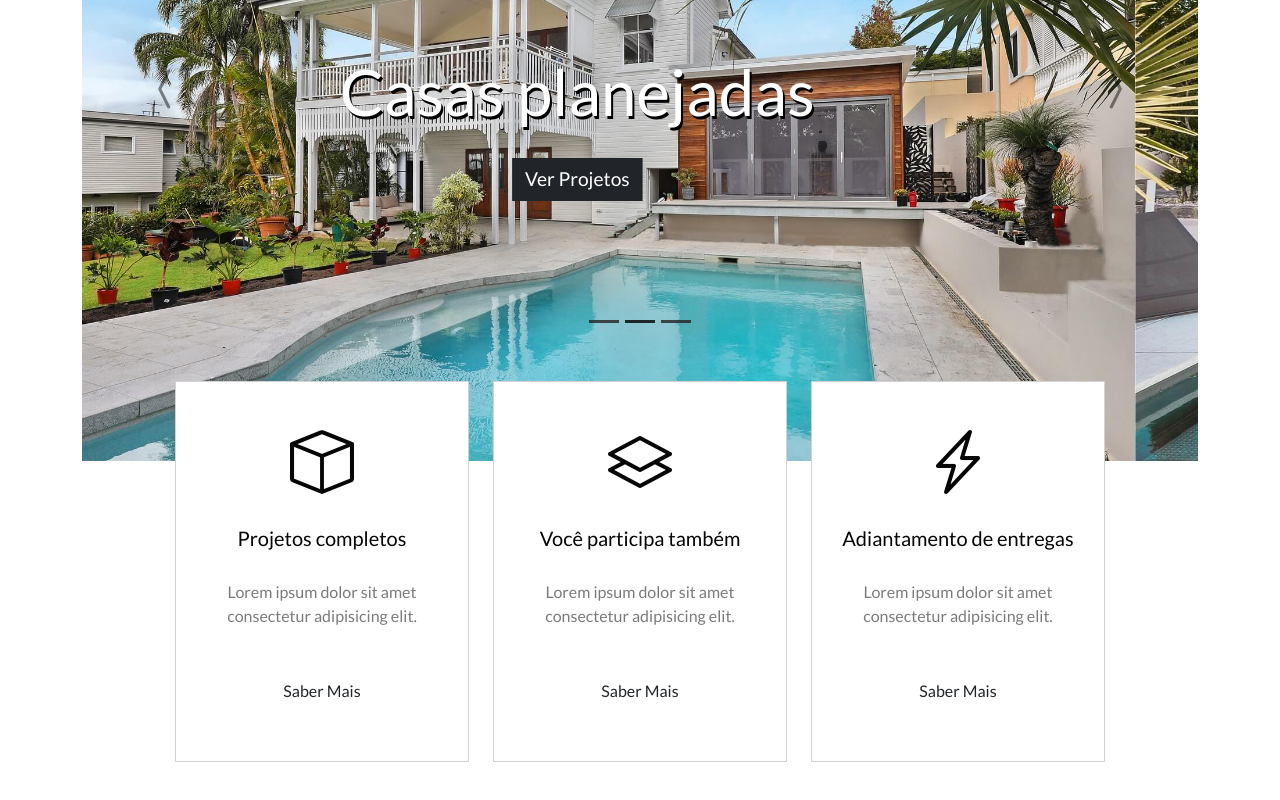
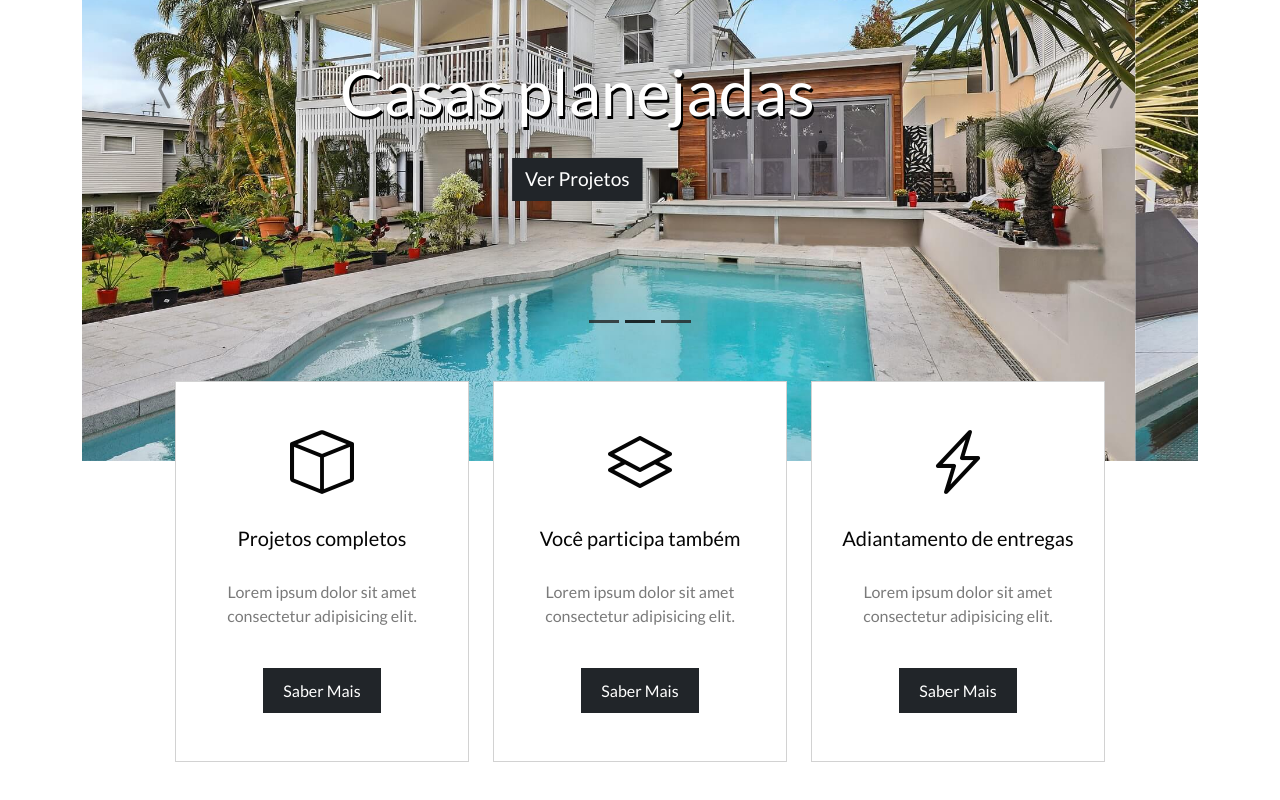
Before and after one commit to MarcoM3l0/BootstrapJourney, a plain HTML site: page index.html in a window 1280 px wide. Shown: the part 411-1211 px from the top of the page. Drawn offline with nearby package versions, Linux system fonts and the light colour scheme.

```diff
--- a/index.html
+++ b/index.html
@@ -149,7 +149,7 @@
                         <div class="card-body">
                             <h5 class="card-title primary-color">Projetos completos</h5>
                             <p class="card-text secondary-color">Lorem ipsum dolor sit amet consectetur adipisicing elit.</p>
-                            <a href="#" class="btn bnt-dark">Saber Mais</a>
+                            <a href="#" class="btn btn-dark">Saber Mais</a>
                         </div>
                     </div>
                 </div>
@@ -160,7 +160,7 @@
                         <div class="card-body">
                             <h5 class="card-title primary-color">Você participa também</h5>
                             <p class="card-text secondary-color">Lorem ipsum dolor sit amet consectetur adipisicing elit.</p>
-                            <a href="#" class="btn bnt-dark">Saber Mais</a>
+                            <a href="#" class="btn btn-dark">Saber Mais</a>
                         </div>
                     </div>
                 </div>
@@ -171,7 +171,7 @@
                         <div class="card-body">
                             <h5 class="card-title primary-color">Adiantamento de entregas</h5>
                             <p class="card-text secondary-color">Lorem ipsum dolor sit amet consectetur adipisicing elit.</p>
-                            <a href="#" class="btn bnt-dark">Saber Mais</a>
+                            <a href="#" class="btn btn-dark">Saber Mais</a>
                         </div>
                     </div>
                 </div>
```
